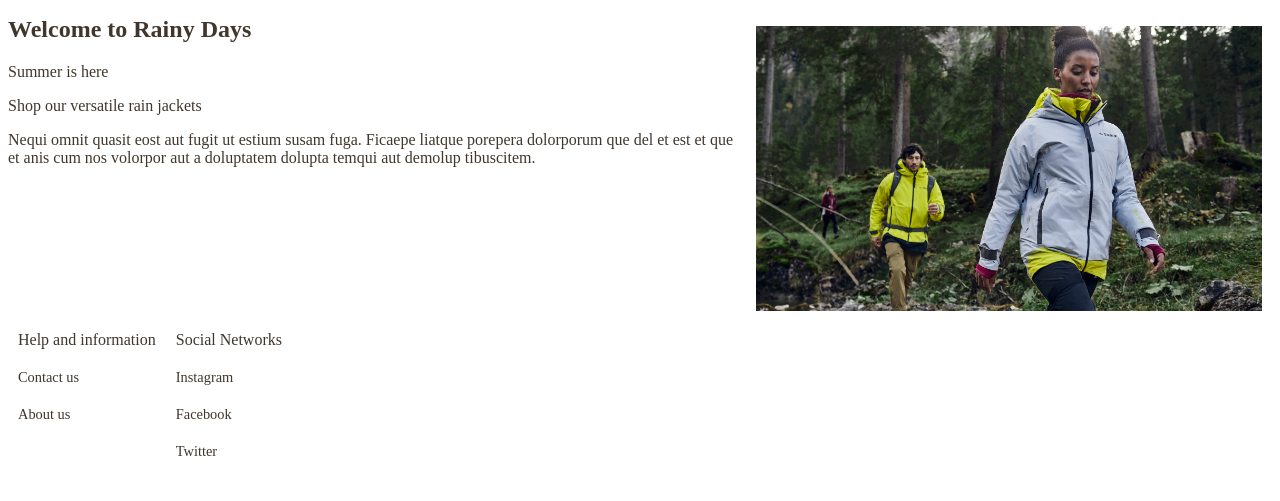
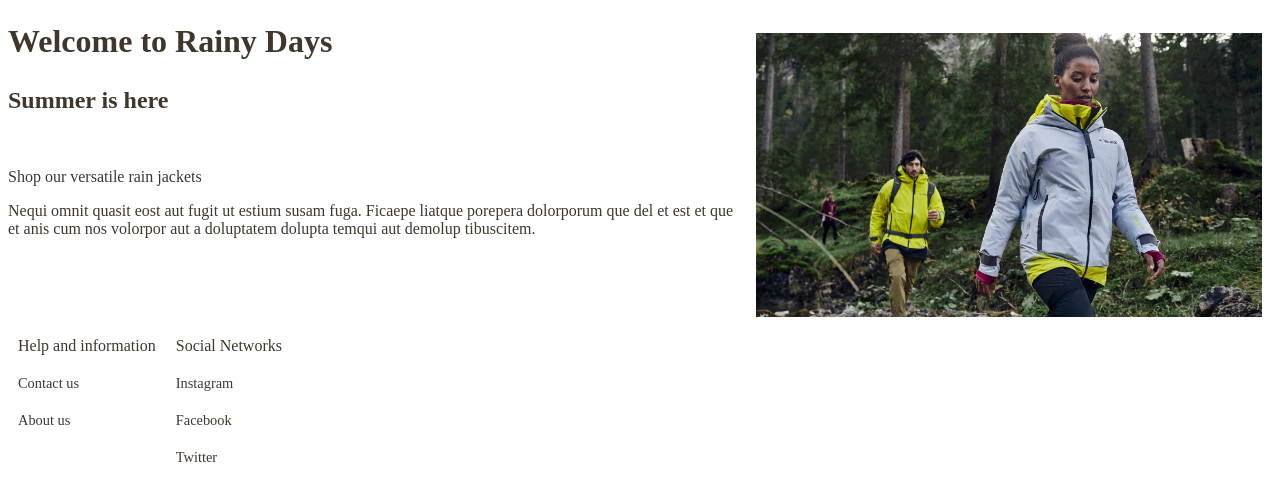
Before and after one commit to Noroff-FEU-Assignments/cross-course-project-steffipovi, a plain HTML site: page index.html in a window 1280 px wide. Shown: the part 173-674 px from the top of the page. Drawn offline with Linux system fonts and the light colour scheme.

Commit message:
logo resize and font size

```diff
--- a/css/styles.css
+++ b/css/styles.css
@@ -12,6 +12,8 @@
   width: 100%;
   max-width: 300px;
   max-height: 200px;
+  min-width: 100px;
+  min-height: 75px;
 }
 
 .banner-container{
@@ -74,8 +76,15 @@ p {
 h1{
   font-family: poppins;
   color: #40362B;
+  font-size: 2rem;
 }
 
+h2{
+  font-family: poppins;
+  color: #40362B;
+  font-size: 1.5rem;
+
+}
 .head{
   float: left;
   padding: 10px;
--- a/index.html
+++ b/index.html
@@ -33,7 +33,8 @@
       <section class="clearfix">
         <img src="images/dj6i7vZr6u79Z9crDLEMKT.jpg" class="float" id="pic" />
         <h1>Welcome to Rainy Days</h1>
-        <p>Summer is here</p>
+        <h2>Summer is here</h2>
+        <br>
         <p>Shop our versatile rain jackets</p>
         <p>Nequi omnit quasit eost aut fugit ut estium susam fuga. Ficaepe liatque porepera dolorporum que del et est et que et anis cum nos volorpor aut a doluptatem dolupta temqui aut demolup tibuscitem.</p>
         <br><br>
```
